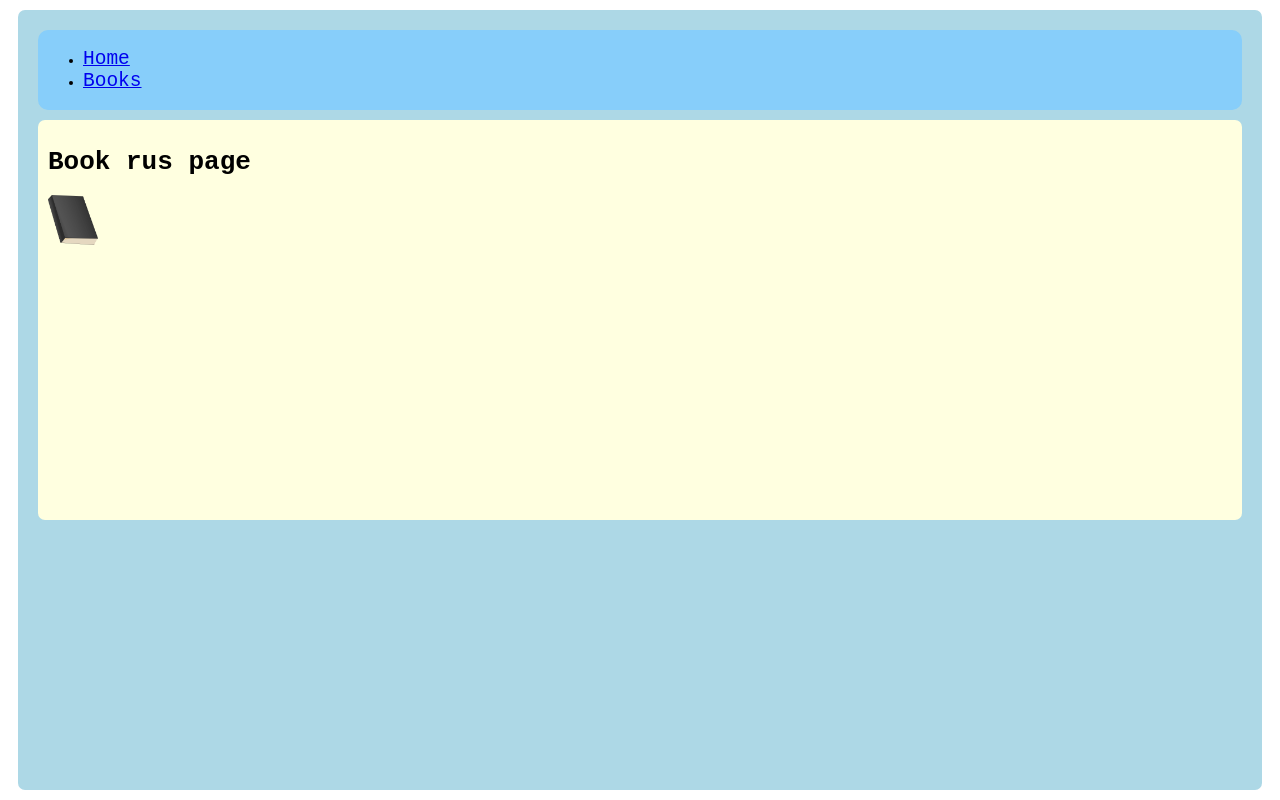
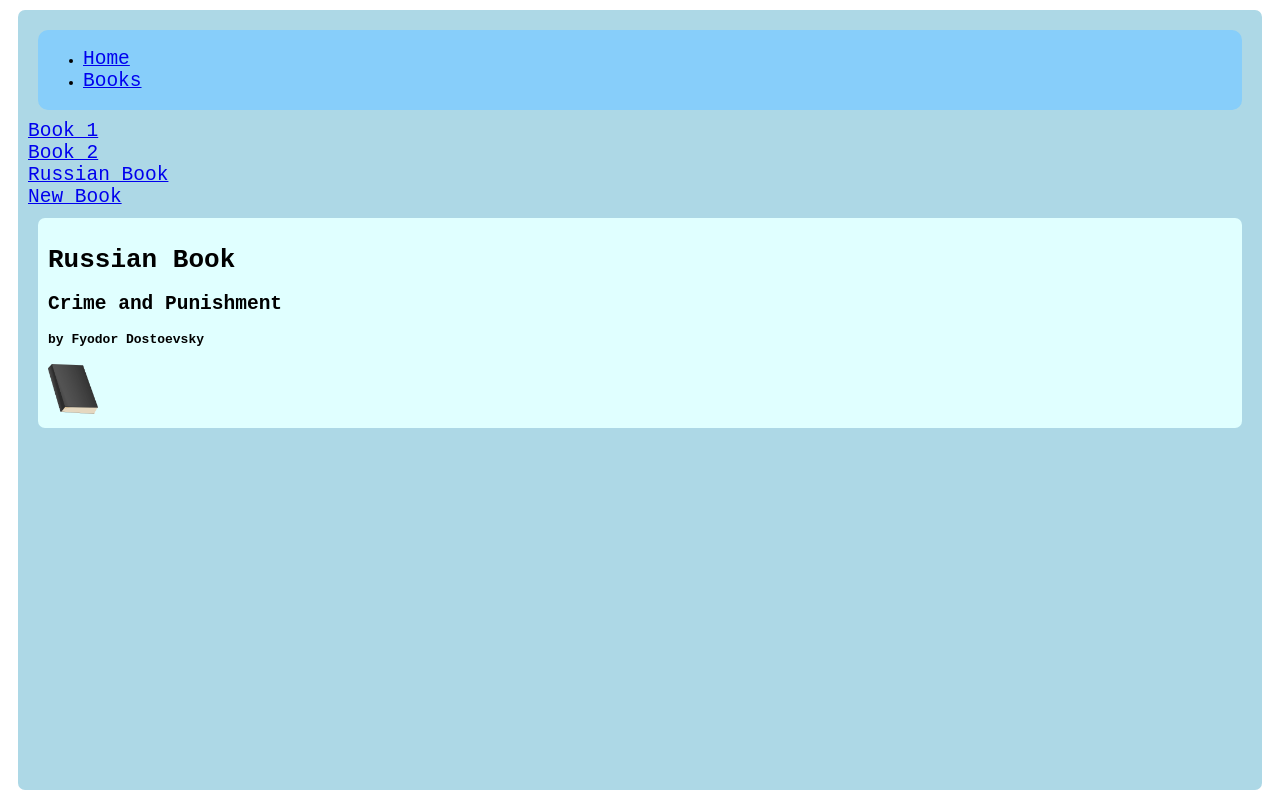
Before and after one commit to vasilemidrigan/react-router-dom-studying, a React (Create React App) app: page /books/rus in a window 1280 px wide. Built offline with nearby package versions, Linux system fonts and the light colour scheme.

Commit message:
useOutletContext()

```diff
--- a/src/App.jsx
+++ b/src/App.jsx
@@ -4,8 +4,11 @@ import "./index.css";
 
 import { Home } from "./pages/Home";
 import { BookList } from "./pages/BookList";
+import { BookLayout } from "./pages/BookLayout";
 import { Book } from "./pages/Book";
+import { RussianBook } from "./pages/RussianBook";
 import { NewBook } from "./pages/NewBook";
+import { NotFound } from "./pages/NotFound";
 
 function App() {
   return (
@@ -28,9 +31,19 @@ function App() {
 
         <Routes>
           <Route path="/" element={<Home />} />
-          <Route path="/books" element={<BookList />} />
-          <Route path="/books/:id" element={<Book />} />
-          <Route path="/books/new" element={<NewBook />} />
+          {/*
+              We can delete the path of the parent
+              Route if the child Routes are not
+              related to each other.
+          */}
+          <Route path="/books" element={<BookLayout />}>
+            <Route index element={<BookList />} />
+            <Route path=":id" element={<Book />} />
+            <Route path="rus" element={<RussianBook />} />
+            <Route path="new" element={<NewBook />} />
+          </Route>
+
+          <Route path="*" element={<NotFound />} />
         </Routes>
       </>
     </div>
--- a/src/index.css
+++ b/src/index.css
@@ -10,7 +10,8 @@ a {
 .App,
 .BookList,
 .Book,
-.NewBook {
+.NewBook,
+.RussianBook {
   border-radius: 7px;
   padding: 10px;
   margin: 10px;
@@ -50,6 +51,12 @@ a {
   height: 50px;
 }
 
+/* RussianBook Component */
+
+.RussianBook {
+  background-color: lightcyan;
+}
+
 /* NewBook Component */
 
 .NewBook {
--- a/src/pages/Book.jsx
+++ b/src/pages/Book.jsx
@@ -1,4 +1,4 @@
-import { Link, useParams } from "react-router-dom";
+import { useParams } from "react-router-dom";
 
 import book from "../img/book.png";
 
--- /dev/null
+++ b/src/pages/BookLayout.jsx
@@ -0,0 +1,21 @@
+import { Link, Outlet } from "react-router-dom";
+
+export function BookLayout() {
+  return (
+    <>
+      <Link to="/books/1">Book 1</Link>
+      <br />
+      <Link to="/books/2">Book 2</Link>
+      <br />
+      <Link to="/books/rus">Russian Book </Link>
+      <br />
+      <Link to="/books/new">New Book </Link>
+      <Outlet
+        context={{
+          bookName: "Crime and Punishment",
+          author: "Fyodor Dostoevsky",
+        }}
+      />
+    </>
+  );
+}
--- a/src/pages/BookList.jsx
+++ b/src/pages/BookList.jsx
@@ -1,14 +1,7 @@
-import { Link } from "react-router-dom";
-
 export function BookList() {
   return (
     <div className="BookList">
       <h1>BookList page</h1>
-      <Link to="/books/1">Book 1</Link>
-      <br />
-      <Link to="/books/2">Book 2</Link>
-      <br />
-      <Link to="/books/new">New Book </Link>
     </div>
   );
 }
--- /dev/null
+++ b/src/pages/RussianBook.jsx
@@ -0,0 +1,16 @@
+import { useOutletContext } from "react-router-dom";
+
+import book from "../img/book.png";
+
+export function RussianBook() {
+  const bookDetails = useOutletContext();
+
+  return (
+    <div className="RussianBook">
+      <h1>Russian Book </h1>
+      <h2>{bookDetails.bookName}</h2>
+      <h4>by {bookDetails.author}</h4>
+      <img src={book} className="book__img" alt="a book icon" />
+    </div>
+  );
+}
```
